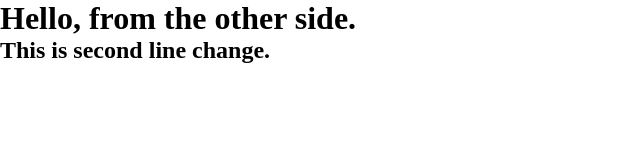
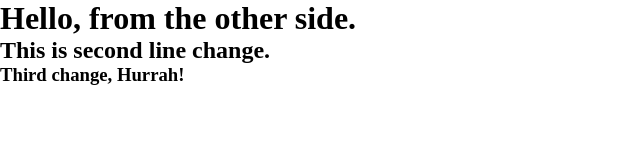
Before and after one commit to tanzimul/madrasha-html, a plain HTML site: page index.html in a window 1280 px wide. Shown: the whole page, without its empty margins (0-640 px from the left). Drawn offline with Linux system fonts and the light colour scheme.

Commit message:
Jan-06-2020-V3-H-Tag-Added

```diff
--- a/index.html
+++ b/index.html
@@ -10,5 +10,6 @@
 <body>
     <h1>Hello, from the other side.</h1>
     <h2>This is second line change.</h2>
+    <h3>Third change, Hurrah!</h3>
 </body>
 </html>
```
